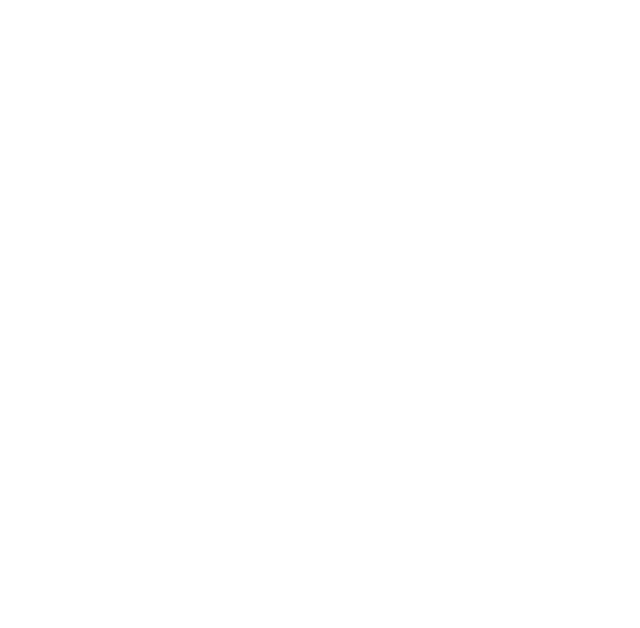
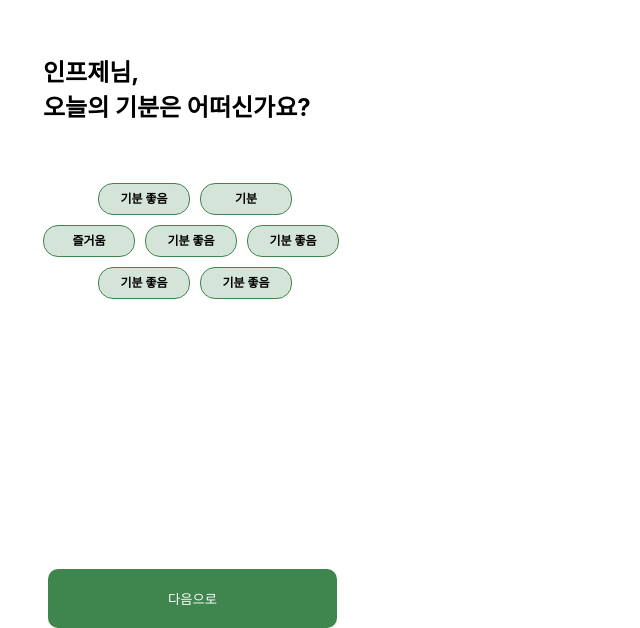
Before and after one commit to INFJournal/front-end, a React (Create React App) app: page /feelingchoice in a window 1280 px wide. Before the commit this address had no page. Shown: the part 197-825 px from the top of the page, without its empty margins (0-640 px from the left). Before the commit the page ends 800 px from the top, so only its background shows below. Built offline with nearby package versions, Linux system fonts and the light colour scheme.

Commit message:
feat: Add FeelingChoice page (#1)

```diff
--- a/package.json
+++ b/package.json
@@ -10,6 +10,7 @@
     "react-dom": "^18.2.0",
     "react-router-dom": "^6.21.1",
     "react-scripts": "5.0.1",
+    "styled-components": "^6.1.6",
     "web-vitals": "^2.1.4"
   },
   "scripts": {
--- a/src/App.js
+++ b/src/App.js
@@ -1,15 +1,19 @@
 import React from "react";
 import { BrowserRouter, Routes, Route } from "react-router-dom";
 import "./App.css";
+import GlobalStyle from "./components/Global.style.jsx";
 
 import Home from "./pages/Home";
+import FeelingChoice from "./pages/FeelingChoice";
 
 function App() {
   return (
     <>
+      <GlobalStyle />
       <BrowserRouter>
         <Routes>
           <Route path="/" element={<Home />} />
+          <Route path="/feelingchoice" element={<FeelingChoice />} />
         </Routes>
       </BrowserRouter>
     </>
--- /dev/null
+++ b/src/components/Global.style.jsx
@@ -0,0 +1,15 @@
+import { createGlobalStyle } from "styled-components";
+
+const GlobalStyle = createGlobalStyle`
+* {
+    margin: 0;
+    padding: 0;
+  }
+
+  body {
+    box-sizing: border-box;
+  }
+
+`;
+
+export default GlobalStyle;
--- /dev/null
+++ b/src/pages/FeelingChoice.jsx
@@ -0,0 +1,106 @@
+import React from "react";
+import styled from "styled-components";
+
+const FeelingChoiceWrap = styled.div`
+  margin-left: 63px;
+  margin-top: 250px;
+`;
+
+const Greeting = styled.div`
+  margin-left: -20px;
+  margin-top: 250px;
+  > p {
+    font-weight: bolder;
+    font-size: 24px;
+  }
+`;
+
+const Feelings = styled.div`
+  margin-left: -20px;
+  margin-top: 60px;
+  > div {
+    display: flex;
+    > div {
+      background-color: #d5e4d8;
+      border-radius: 15px;
+      border: 1px solid #3e864d;
+      width: 90px;
+      height: 30px;
+      margin-right: 10px;
+      margin-bottom: 10px;
+      > p {
+        align-items: center;
+        justify-content: center;
+        text-align: center;
+        font-weight: bolder;
+        font-size: 12px;
+        padding: 5px;
+      }
+    }
+  }
+`;
+
+const Line = styled.div`
+  margin-left: 55px;
+`;
+
+const NextBtn = styled.div`
+  margin-top: 260px;
+  margin-left: -15px;
+
+  align-items: center;
+  justify-content: center;
+  > button {
+    border-radius: 10px;
+    background-color: #3e864d;
+    border: 0;
+    outline: 0;
+    padding: 20px;
+    padding-left: 120px;
+    padding-right: 120px;
+    color: white;
+  }
+`;
+export default function FeelingChoice() {
+  return (
+    <FeelingChoiceWrap>
+      <Greeting>
+        <p>
+          인프제님, <br /> 오늘의 기분은 어떠신가요?
+        </p>
+      </Greeting>
+      <Feelings>
+        <Line>
+          <div>
+            <p>기분 좋음</p>
+          </div>
+          <div>
+            <p>기분</p>
+          </div>
+        </Line>
+        <div>
+          <div>
+            <p>즐거움</p>
+          </div>
+          <div>
+            <p>기분 좋음</p>
+          </div>
+          <div>
+            <p>기분 좋음</p>
+          </div>
+        </div>
+        <Line>
+          <div>
+            <p>기분 좋음</p>
+          </div>
+          <div>
+            <p>기분 좋음</p>
+          </div>
+        </Line>
+      </Feelings>
+      <NextBtn>
+        <button>다음으로</button>
+      </NextBtn>
+    </FeelingChoiceWrap>
+  );
+}
```
Also changed, not shown: 1 other file (tests, documents, lock files or other folders).
